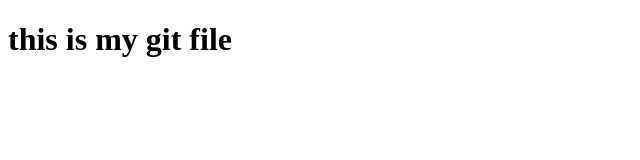
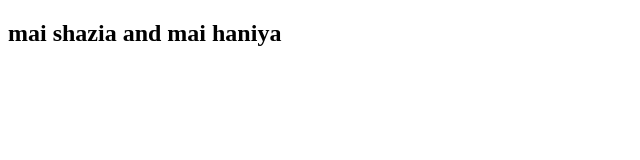
Before and after one commit to ShaziaMahar/appli_com, a plain HTML site: page index.html in a window 1280 px wide. Shown: the whole page, without its empty margins (0-640 px from the left). Drawn offline with Linux system fonts and the light colour scheme.

Commit message:
remove of hi

```diff
--- a/index.html
+++ b/index.html
@@ -6,6 +6,7 @@
     <title>Document</title>
 </head>
 <body>
-    <h1> this is my git file </h1>
+
+    <h2>mai shazia and mai haniya </h2>
 </body>
 </html>
```
